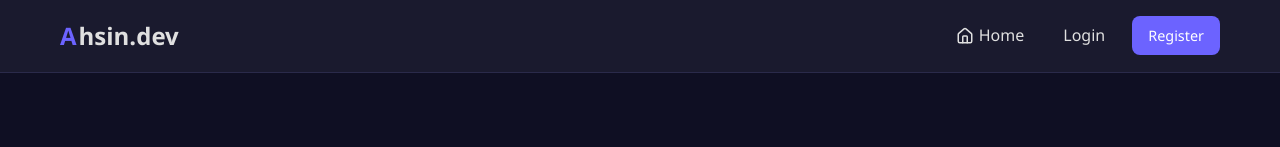
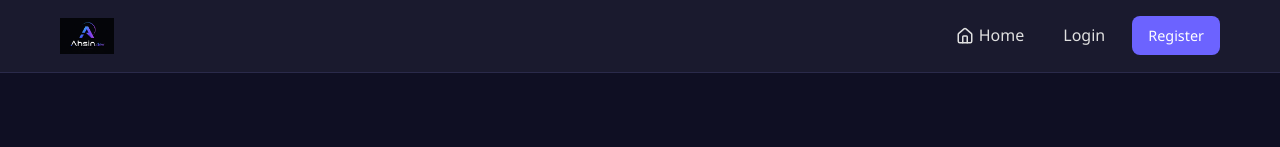
Before and after one commit to mukeshlakra39-svg/Ahsin.dev, a React (Vite) app in the folder client/: page / in a window 1280 px wide. Shown: the top 147 px of the page. Built offline with nearby package versions, Linux system fonts and the light colour scheme; no server answers.

Commit message:
feat: add Ahsin.dev logo image to navbar

```diff
--- a/client/src/App.css
+++ b/client/src/App.css
@@ -61,6 +61,12 @@ a {
   display: flex;
   align-items: center;
   gap: 2px;
+}
+
+.nav-logo-img {
+  height: 36px;
+  width: auto;
+  object-fit: contain;
 }
 
 .logo-accent {
--- a/client/src/components/Navbar.jsx
+++ b/client/src/components/Navbar.jsx
@@ -2,6 +2,7 @@ import { useState } from "react";
 import { Link, useNavigate } from "react-router-dom";
 import { useAuth } from "../context/AuthContext";
 import { LogOut, Plus, User, Home, Menu, X } from "lucide-react";
+import logo from "../assets/Ahsin.dev.png";
 
 const Navbar = () => {
   const { user, logout } = useAuth();
@@ -20,7 +21,7 @@ const Navbar = () => {
     <nav className="navbar">
       <div className="nav-container">
         <Link to="/" className="nav-logo" onClick={closeMenu}>
-          <span className="logo-accent">A</span>hsin.dev
+          <img src={logo} alt="Ahsin.dev" className="nav-logo-img" />
         </Link>
         <button className="hamburger" onClick={() => setMenuOpen(!menuOpen)}>
           {menuOpen ? <X size={24} /> : <Menu size={24} />}
```
Also changed, not shown: client/src/assets/Ahsin.dev.png (added).
